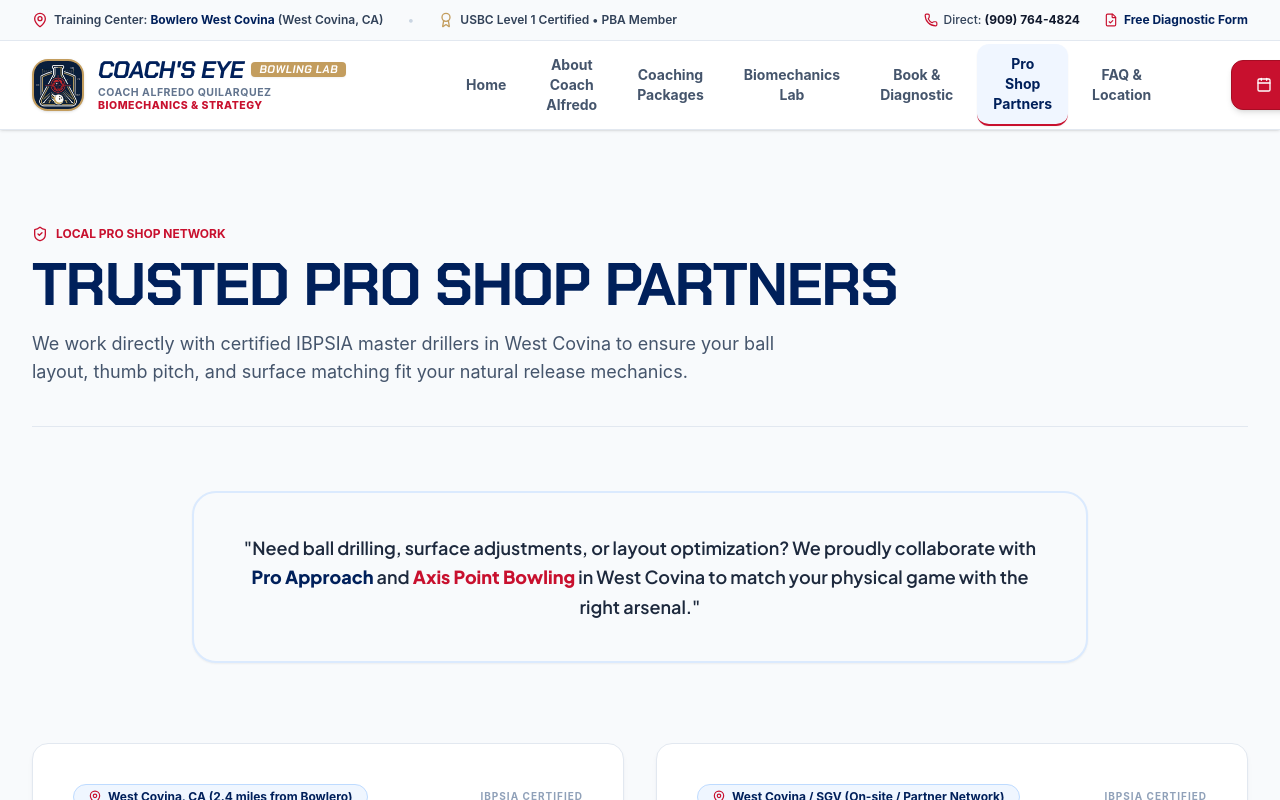
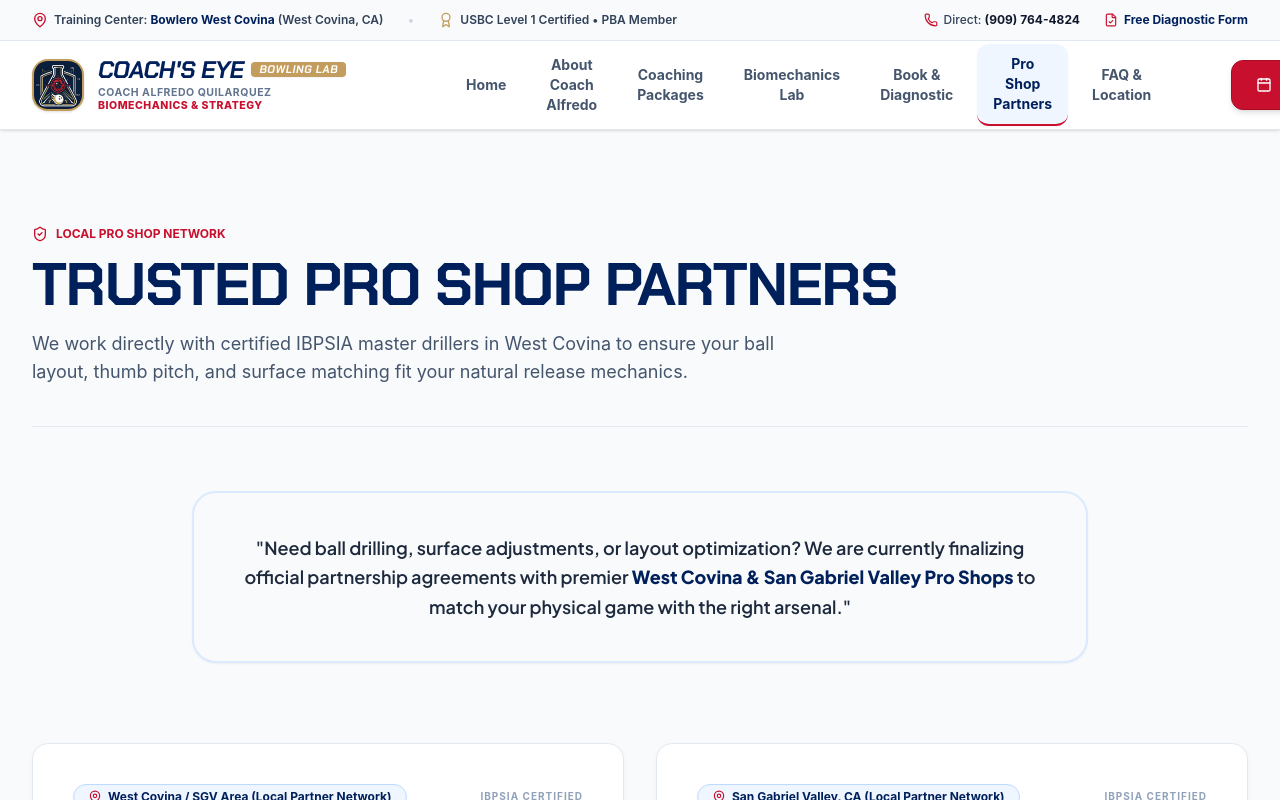
Before and after one commit to killarquez/coaches-eye-bowling-lab, a React (Vite) app: page / in a window 1280 px wide. Both pictures are taken after a click on the button "Pro Approach & Axis Point Partners". Shown: the top 800 px of the page. Built offline with nearby package versions, Linux system fonts and the light colour scheme.

Commit message:
Hold pro shop partner fields with pending announcement placeholders

```diff
--- a/src/components/ProShopPartners.tsx
+++ b/src/components/ProShopPartners.tsx
@@ -15,9 +15,10 @@
       {/* Top Banner Hook */}
       <div className="bg-slate-50 border-2 border-blue-100 rounded-3xl p-8 sm:p-10 text-center max-w-4xl mx-auto shadow-xs">
         <p className="text-slate-800 text-base sm:text-lg leading-relaxed font-body font-semibold">
-          "Need ball drilling, surface adjustments, or layout optimization? We proudly collaborate with <strong className="text-[#00205b]">Pro Approach</strong> and <strong className="text-[#c8102e]">Axis Point Bowling</strong> in West Covina to match your physical game with the right arsenal."
+          "Need ball drilling, surface adjustments, or layout optimization? We are currently finalizing official partnership agreements with premier <strong className="text-[#00205b]">West Covina & San Gabriel Valley Pro Shops</strong> to match your physical game with the right arsenal."
         </p>
       </div>
+
 
       {/* 2 Pro Shop Partner Feature Cards with Exact Line Up & Equal Height */}
       <div className="grid grid-cols-1 md:grid-cols-2 gap-8 items-stretch">
--- a/src/data/coachingData.ts
+++ b/src/data/coachingData.ts
@@ -144,24 +144,24 @@
 
 export const PRO_SHOP_PARTNERS: ProShopPartner[] = [
   {
-    name: "Pro Approach Bowling Supply",
-    location: "West Covina, CA",
-    distance: "2.4 miles from Bowlero",
-    specialty: "Precision Digital Layouts, Surface Resurfacing & Arsenal Matching",
-    description: "Specializing in modern dual-angle and 2LS layout methods to complement Coach Alfredo's mechanical analysis. Their master IBPSIA drillers optimize thumb pitches and finger weight for maximum leverage.",
+    name: "Partner Pro Shop #1 (Pending Announcement)",
+    location: "West Covina / SGV Area",
+    distance: "Local Partner Network",
+    specialty: "Precision Digital Layouts, Surface Resurfacing & 2LS Drilling",
+    description: "Partnership agreements currently finalizing. We collaborate with master IBPSIA drillers to ensure dual-angle and 2LS layout methods complement Coach Alfredo's video biomechanics and PAP measurements.",
     services: ["Dual-Angle & 2LS Ball Drilling", "Digital Specto Axis Mapping", "Surface Grit & Polish Customization", "Custom Thumb & Finger Grip Molding"],
-    contact: "(626) 962-1144",
-    address: "West Covina Lanes Plaza, CA"
+    contact: "Announcing Soon",
+    address: "West Covina, CA"
   },
   {
-    name: "Axis Point Bowling Pro Shop",
-    location: "West Covina / SGV",
-    distance: "On-site / Partner Network",
+    name: "Partner Pro Shop #2 (Pending Announcement)",
+    location: "San Gabriel Valley, CA",
+    distance: "Local Partner Network",
     specialty: "High-Performance Ball Fitting, PAP Verification & Tournament Prep",
-    description: "Renowned for matching ball core dynamics (asymmetric vs symmetric) to your specific release specs (axis tilt, rotation, and ball speed). We work directly with Axis Point to test layouts on-lane.",
+    description: "Partnership agreements currently finalizing. Matching ball core dynamics (asymmetric vs symmetric) to your specific release specs (axis tilt, rotation, and ball speed) with direct on-lane spec sheets.",
     services: ["PAP (Positive Axis Point) Measurement", "Tournament Arsenal Blueprinting", "Weight Block & RG Optimization", "Interchangeable Thumb Insert Systems"],
-    contact: "(626) 859-9920",
-    address: "South Glendora Corridor, West Covina, CA"
+    contact: "Announcing Soon",
+    address: "West Covina Corridor, CA"
   }
 ];
 
@@ -209,6 +209,6 @@
   },
   {
     q: "How do you coordinate with local Pro Shops?",
-    a: "If Coach Alfredo identifies that your ball layout or pitch angles are inhibiting clean release or leverage, we provide a written layout spec sheet directly to our trusted partners at Pro Approach and Axis Point Bowling."
+    a: "If Coach Alfredo identifies that your ball layout, thumb pitch, or span is inhibiting clean release or leverage, we provide a written layout spec sheet directly to your preferred driller or our trusted partner network."
   }
 ];
```
